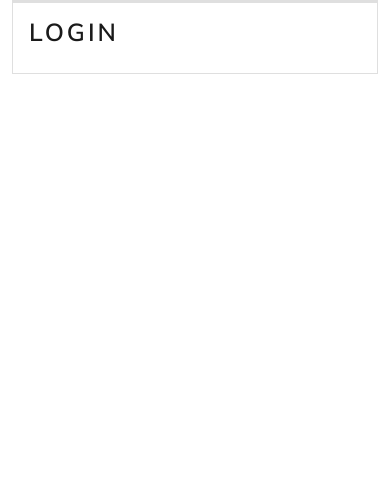
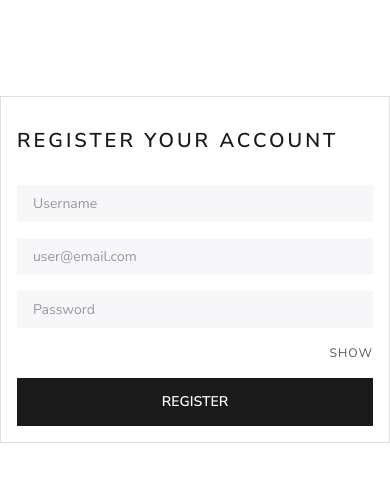
Before and after one commit to SeaSkyThe/ExpensesMonitorWebApp, a Django app: page /authentication/register in a window 390 px wide. Shown: the top 482 px of the page. Run offline with Django 4.2, Linux system fonts and the light colour scheme; some libraries are stand-ins or nearby versions.

Commit message:
Procfile modified to migrate local database changes to heroku automaticaly. Register form done.

```diff
--- a/expenseswebapp/settings.py
+++ b/expenseswebapp/settings.py
@@ -23,7 +23,7 @@ BASE_DIR = Path(__file__).resolve().parent.parent
 SECRET_KEY = os.environ['SECRET_KEY_PERSONAL_EXPENSES_APP']
 
 # SECURITY WARNING: don't run with debug turned on in production!
-DEBUG = False
+DEBUG = True
 
 ALLOWED_HOSTS = []
 
@@ -38,6 +38,7 @@ INSTALLED_APPS = [
     'django.contrib.messages',
     'django.contrib.staticfiles',
     'expenses',
+    'authentication'
 ]
 
 MIDDLEWARE = [
--- a/expenseswebapp/urls.py
+++ b/expenseswebapp/urls.py
@@ -18,6 +18,6 @@ from django.urls import path, include
 
 urlpatterns = [
     path('admin/', admin.site.urls),
-    path('expenses/', include('expenses.urls')),
+    path('', include('expenses.urls')),
     path('authentication/', include('authentication.urls')),
 ]
--- a/templates/authentication/register.html
+++ b/templates/authentication/register.html
@@ -3,13 +3,36 @@
 
 {% block content %}
 
-<div class="card">
-	<div class="card-body">
-		<h1>Login</h1>
+<div class="row">
+	<div class="col-md-4"></div>
+	<div class="col-md-4">
+
+		<div class="card mt-5">
+			<div class="card-body">
+				<div class="card-title py-3">
+					<h4>Register your account</h4>
+				</div>
+				<form action="" method="post">
+					<div class="form-group mb-3">
+						<input type="text" placeholder="Username" name="username" id="usernameField" class="form-control form-control-sm">
+					</div>
+					<div class="form-group mb-3">
+						<input type="email" placeholder="user@email.com" name="email" id="emailField" class="form-control form-control-sm">
+					</div>
+					<div class="form-group mb-3">
+						<input type="password" placeholder="Password" name="password" id="passwordField" class="form-control form-control-sm">
+						<small class="float-end py-3">SHOW</small>
+					</div>
+					<input type="submit" value="Register" class="btn btn-primary col-12" />
+				</form>
+
+			</div>
 
 
+		</div>
+
 	</div>
-
+	<div class="col-md-4"></div>
 </div>
 
 {% endblock %}
--- a/templates/base_auth.html
+++ b/templates/base_auth.html
@@ -14,42 +14,23 @@
   <link href="{% static 'css/bootstrap.min.css' %}" rel="stylesheet">
   <link href="{% static 'css/main.css' %}" rel="stylesheet">
 
-    <style>
-
-    </style>
-
 
     <!-- Custom styles for this template -->
     <link href="{% static 'css/dashboard.css' %}" rel="stylesheet">
   </head>
   <body>
 
-<div class="container-fluid">
-  <div class="row">
-    <main class="col-md-12 ms-sm-auto col-lg-10 px-md-4">
-
-        <div class="card"></div>
-
-        <div class="col-md-3">
+    <main role='main' class="col-md-12 ">
 
 
-        </div>
 
-        <div class="col-md-6">
           {% block content %}
 
           {% endblock %}
-        </div>
-
-         <div class="col-md-3">
-
-
-         </div>
 
 
     </main>
-  </div>
-</div>
+
 
 
     <script src="/docs/5.2/dist/js/bootstrap.bundle.min.js" integrity="sha384-pprn3073KE6tl6bjs2QrFaJGz5/SUsLqktiwsUTF55Jfv3qYSDhgCecCxMW52nD2" crossorigin="anonymous"></script>
```
Also changed, not shown: 1 other file.
